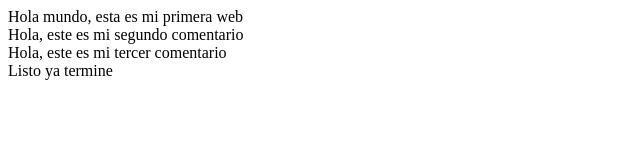
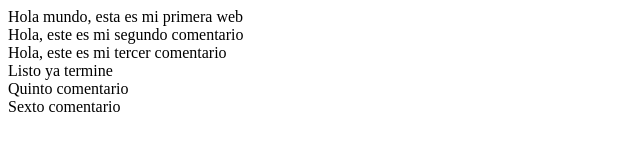
Before and after one commit to Mision-TIC-Ciclo-Tres/ExplicacionHTMLCss, a plain HTML site: page hola.html in a window 1280 px wide. Shown: the whole page, without its empty margins (0-640 px from the left). Drawn offline with Linux system fonts and the light colour scheme.

Commit message:
quinto y sexto comentario

```diff
--- a/hola.html
+++ b/hola.html
@@ -10,5 +10,7 @@
     <div>Hola, este es mi segundo comentario</div>
     <div>Hola, este es mi tercer comentario</div>
     <div>Listo ya termine</div>
+    <div>Quinto comentario</div>
+    <div>Sexto comentario</div>
 </body>
 </html>
```
